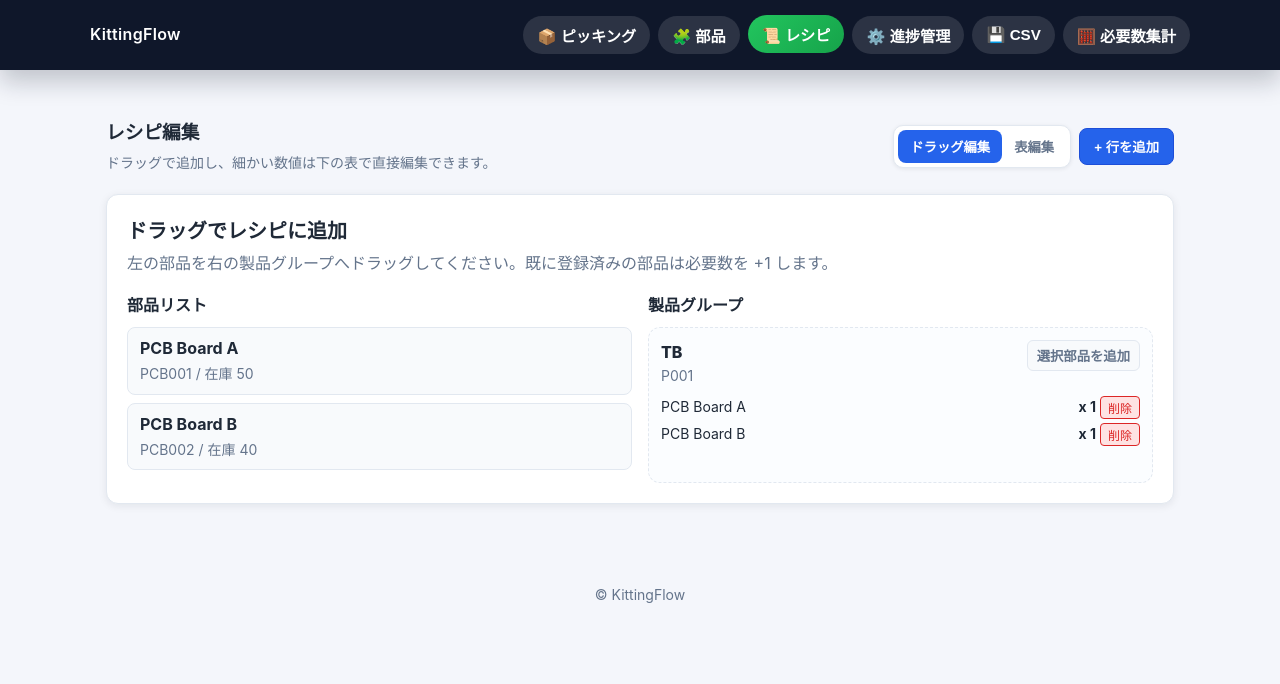
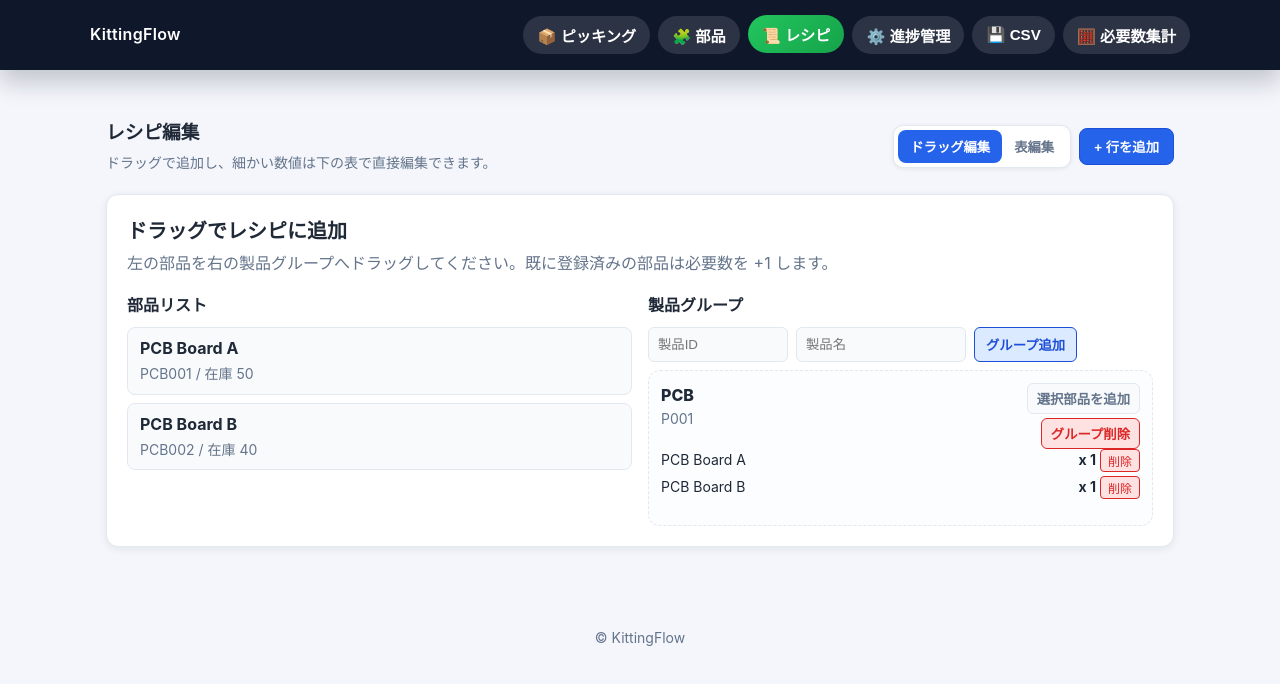
Before and after one commit to te9no/KittingFlow, a React (Vite) app: page / in a window 1280 px wide. Both pictures are taken after a click on the button "📜 レシピ". Shown: the top 684 px of the page. Built offline with nearby package versions, Linux system fonts and the light colour scheme.

Commit message:
Add recipe product group controls

```diff
--- a/src/components/PickingUI.jsx
+++ b/src/components/PickingUI.jsx
@@ -72,7 +72,7 @@ export default function PickingUI() {
       getProductsWithProgress(),
       getProductTemplates()
     ]);
-    const active = productRows.filter(row => row.progress.state !== STATE_DONE);
+    const active = productRows.filter(row => row.status !== "template" && row.progress.state !== STATE_DONE);
 
     setProducts(active);
     setTemplates(templateRows);
--- a/src/components/RecipeTable.jsx
+++ b/src/components/RecipeTable.jsx
@@ -28,6 +28,8 @@ export default function RecipeTable() {
   const [draggingPartId, setDraggingPartId] = useState("");
   const [selectedPartId, setSelectedPartId] = useState("");
   const [editMode, setEditMode] = useState("drag");
+  const [newGroupId, setNewGroupId] = useState("");
+  const [newGroupName, setNewGroupName] = useState("");
 
   const load = useCallback(async () => {
     const [recipeRows, partRows, productRows] = await Promise.all([
@@ -65,6 +67,7 @@ export default function RecipeTable() {
     const groups = new Map();
 
     for (const product of products) {
+      if (product.status !== "template") continue;
       const productId = product.internalId || product.id;
       if (!productId) continue;
       groups.set(productId, {
@@ -180,6 +183,60 @@ export default function RecipeTable() {
   const removeRecipeFromGroup = async (recipe) => {
     await db.recipes.delete(recipe.id);
     setMessage(`${getPartName(recipe.partId)} を製品グループから削除しました。`);
+    await load();
+  };
+
+  const addProductGroup = async () => {
+    const productId = newGroupId.trim();
+    const productName = newGroupName.trim() || productId;
+
+    if (!productId) {
+      setMessage("製品グループIDを入力してください。");
+      return;
+    }
+
+    if (productGroups.some((group) => group.productId === productId)) {
+      setMessage(`製品グループ「${productId}」は既にあります。`);
+      return;
+    }
+
+    if (await db.products.get(productId)) {
+      setMessage(`製品ID「${productId}」は既に使われています。別のIDを指定してください。`);
+      return;
+    }
+
+    await db.products.add({
+      id: productId,
+      name: productName,
+      internalId: productId,
+      status: "template"
+    });
+    setNewGroupId("");
+    setNewGroupName("");
+    setMessage(`製品グループ「${productName}」を追加しました。`);
+    await load();
+  };
+
+  const deleteProductGroup = async (group) => {
+    const count = group.recipes.length;
+    const suffix = count ? `関連するレシピ ${count} 件も削除されます。` : "空のグループを削除します。";
+    if (!window.confirm(`製品グループ「${group.productName}」を削除しますか？\n${suffix}`)) return;
+
+    await db.transaction("rw", db.products, db.recipes, async () => {
+      const relatedRecipes = await db.recipes.where("productId").equals(group.productId).toArray();
+      await db.recipes.bulkDelete(relatedRecipes.map((recipe) => recipe.id));
+
+      const templateProducts = products.filter(
+        (product) =>
+          product.status === "template" &&
+          (product.id === group.productId || product.internalId === group.productId)
+      );
+      if (templateProducts.length) {
+        await db.products.bulkDelete(templateProducts.map((product) => product.id));
+      }
+    });
+
+    setMessage(`製品グループ「${group.productName}」を削除しました。`);
     await load();
   };
 
@@ -305,6 +362,24 @@ export default function RecipeTable() {
     boxShadow: "0 0 0 2px rgba(37, 99, 235, 0.12)"
   };
 
+  const smallInputStyle = {
+    padding: "7px 9px",
+    border: `1px solid ${palette.border}`,
+    borderRadius: spacing(1.5),
+    background: palette.surfaceAlt,
+    color: palette.text
+  };
+
+  const secondaryButtonStyle = {
+    padding: "7px 11px",
+    border: `1px solid ${palette.primaryDark}`,
+    borderRadius: spacing(1.5),
+    background: palette.primarySoft,
+    color: palette.primaryDark,
+    cursor: "pointer",
+    fontWeight: 700
+  };
+
   const productGroupStyle = (isActive = false) => ({
     border: `1px dashed ${isActive ? palette.primary : palette.border}`,
     borderRadius: spacing(3),
@@ -390,7 +465,26 @@ export default function RecipeTable() {
           </div>
 
           <div>
+            <div style={{ display: "flex", justifyContent: "space-between", alignItems: "center", gap: spacing(2), flexWrap: "wrap" }}>
               <b>製品グループ</b>
+              <div style={{ display: "flex", gap: spacing(2), flexWrap: "wrap" }}>
+                <input
+                  value={newGroupId}
+                  onChange={(event) => setNewGroupId(event.target.value)}
+                  placeholder="製品ID"
+                  style={{ ...smallInputStyle, width: 120 }}
+                />
+                <input
+                  value={newGroupName}
+                  onChange={(event) => setNewGroupName(event.target.value)}
+                  placeholder="製品名"
+                  style={{ ...smallInputStyle, width: 150 }}
+                />
+                <button type="button" onClick={addProductGroup} style={secondaryButtonStyle}>
+                  グループ追加
+                </button>
+              </div>
+            </div>
             <div style={{ display: "grid", gridTemplateColumns: "repeat(auto-fit, minmax(240px, 1fr))", gap: spacing(3), marginTop: spacing(2) }}>
               {productGroups.map((group) => (
                 <div key={group.productId} onDragOver={(event) => event.preventDefault()} onDrop={(event) => handleDrop(event, group.productId)} style={productGroupStyle(Boolean(draggingPartId))}>
@@ -399,6 +493,7 @@ export default function RecipeTable() {
                       <div style={{ fontWeight: 800 }}>{group.productName}</div>
                       <div style={{ color: palette.textMuted, fontSize: typography.size.sm, marginBottom: spacing(2) }}>{group.productId}</div>
                     </div>
+                    <div style={{ display: "grid", gap: spacing(1), justifyItems: "end" }}>
                       <button
                         type="button"
                         onClick={() => addPartToProduct(group.productId, selectedPartId)}
@@ -416,6 +511,23 @@ export default function RecipeTable() {
                       >
                         選択部品を追加
                       </button>
+                      <button
+                        type="button"
+                        onClick={() => deleteProductGroup(group)}
+                        style={{
+                          padding: "5px 9px",
+                          border: `1px solid ${palette.danger}`,
+                          borderRadius: spacing(1.5),
+                          background: "#fee2e2",
+                          color: palette.danger,
+                          cursor: "pointer",
+                          fontWeight: 700,
+                          whiteSpace: "nowrap"
+                        }}
+                      >
+                        グループ削除
+                      </button>
+                    </div>
                   </div>
                   <div style={{ display: "grid", gap: spacing(1) }}>
                     {group.recipes.map((recipe) => (
```
Lines whose indentation alone changed are shown as unchanged.
